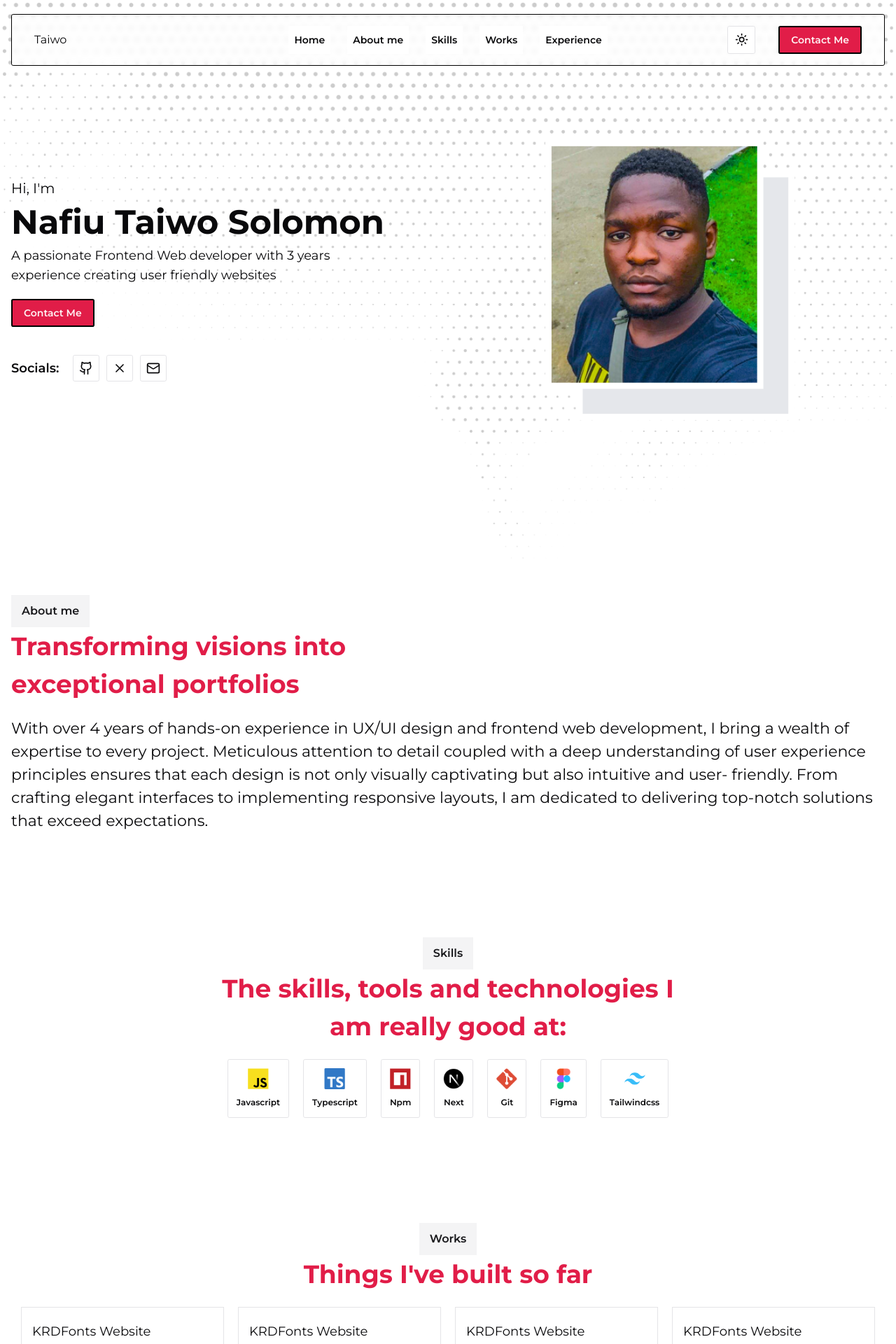
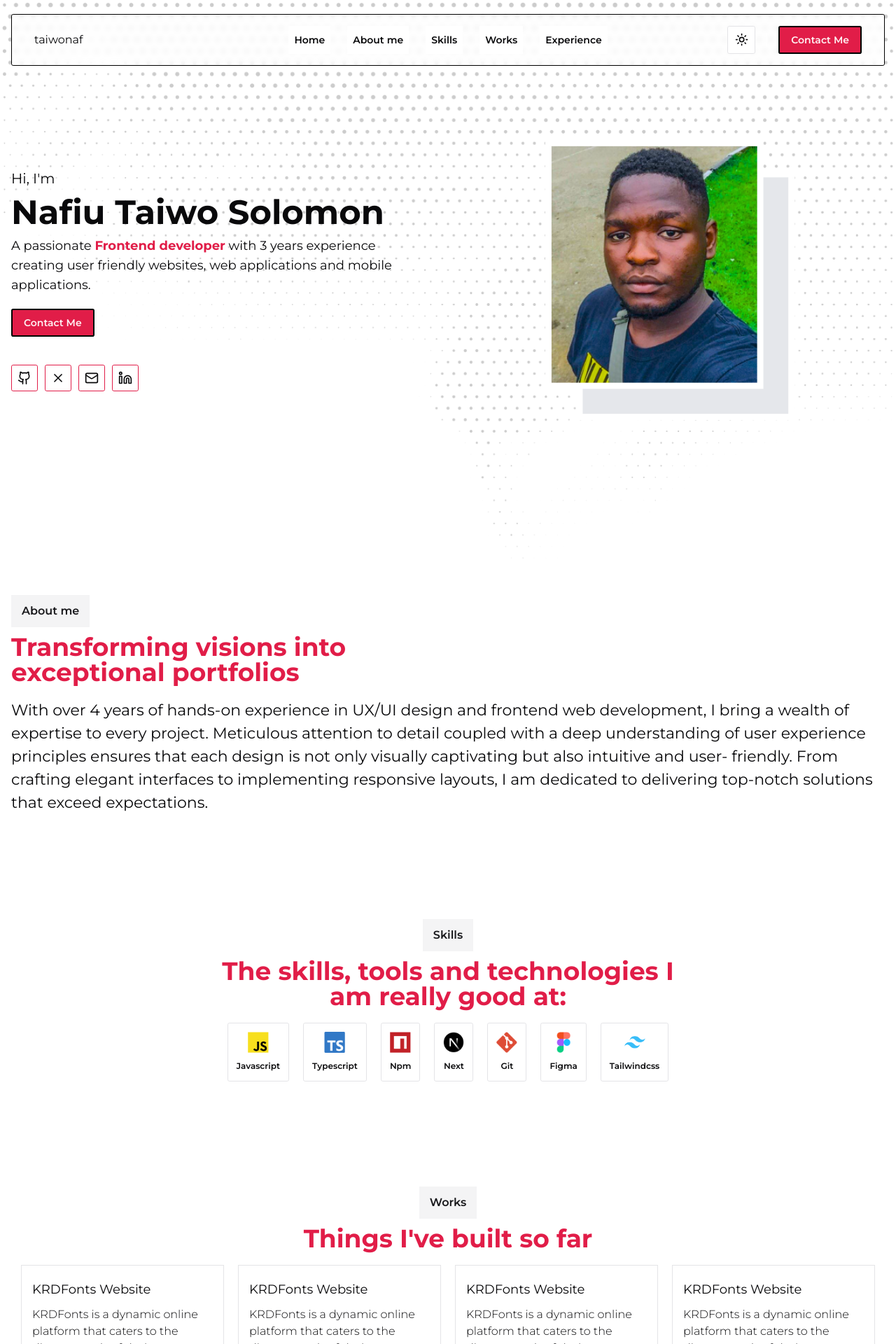
Before and after one commit to taiwonaf/My-portfolio, a Next.js app: page / in a window 1280 px wide. Shown: the top 1920 px of the page at 70% size. Built offline with nearby package versions, Linux system fonts and the light colour scheme.

Commit message:
feat: update

```diff
--- a/src/components/global/layouts/landing/nav/index.tsx
+++ b/src/components/global/layouts/landing/nav/index.tsx
@@ -11,10 +11,10 @@ import Link from "next/link";
 
 const navigation = [
   { name: "Home", href: "#" },
-  { name: "About me", href: "#" },
-  { name: "Skills", href: "#" },
-  { name: "Works", href: "#" },
-  { name: "Experience", href: "#" },
+  { name: "About me", href: "#about" },
+  { name: "Skills", href: "#skills" },
+  { name: "Works", href: "#works" },
+  { name: "Experience", href: "#experience" },
 ];
 
 const LandingNav = () => {
@@ -27,10 +27,10 @@ const LandingNav = () => {
         aria-label="Global"
       >
         <div className="flex lg:flex-1">
-          <a href="#" className="-m-1.5 p-1.5">
-            <span className="sr-only">Your Company</span>
-            <h1>Taiwo</h1>
-          </a>
+          <Link href="/" className="-m-1.5 p-1.5">
+            <span className="sr-only">Nafiu Taiwo Portofilio</span>
+            <h1>taiwonaf</h1>
+          </Link>
         </div>
         <div className="hidden lg:flex lg:gap-x-6">
           {navigation.map((item) => (
@@ -64,22 +64,12 @@ const LandingNav = () => {
         onClose={setMobileMenuOpen}
       >
         <div className="fixed inset-0 z-[100000]" />
-        <Dialog.Panel className="fixed inset-y-0 right-0 z-10 w-full overflow-y-auto bg:white dark:bg-background px-6 py-6 sm:max-w-sm sm:ring-1 sm:ring-gray-900/10">
-          {/* <div className="flex items-center gap-x-6">
-            <a href="#" className="-m-1.5 p-1.5">
-              <span className="sr-only">Your Company</span>
-              <img
-                className="h-8 w-auto"
-                src="https://tailwindui.com/img/logos/mark.svg?color=indigo&shade=600"
-                alt=""
-              />
-            </a>
-            <a
-              href="#"
-              className="ml-auto rounded-md bg-indigo-600 px-3 py-2 text-sm font-semibold text-white shadow-sm hover:bg-indigo-500 focus-visible:outline focus-visible:outline-2 focus-visible:outline-offset-2 focus-visible:outline-indigo-600"
-            >
-              Sign up
-            </a>
+        <Dialog.Panel className="fixed inset-y-0 right-0 z-[1000000] w-full overflow-y-auto bg-white dark:bg-background px-6 py-6 sm:max-w-sm sm:ring-1 sm:ring-gray-900/10">
+          <div className="flex items-center justify-between gap-x-6">
+            <Link href="/" className="-m-1.5 p-1.5">
+              <span className="sr-only">Nafiu Taiwo Portofilio</span>
+              <h1>taiwonaf</h1>
+            </Link>
             <button
               type="button"
               className="-m-2.5 rounded-md p-2.5 text-gray-700"
@@ -88,27 +78,24 @@ const LandingNav = () => {
               <span className="sr-only">Close menu</span>
               <XMarkIcon className="h-6 w-6" aria-hidden="true" />
             </button>
-          </div> */}
+          </div>
           <div className="mt-[100px] flow-root">
             <div className="-my-6 divide-y divide-gray-500/10">
-              <div className="space-y-2 py-6">
+              <div className="space-y-2 py-6 flex flex-col">
                 {navigation.map((item) => (
                   <Link
                     key={item.name}
                     href={item.href}
-                    className="-mx-3 block rounded-lg px-3 py-2 text-base font-semibold leading-7"
+                    className="text-sm font-semibold leading-6 hover:rounded-md hover:border-input bg-background hover:bg-accent p-2 dark:border-white hover:border"
                   >
                     {item.name}
                   </Link>
                 ))}
               </div>
               <div className="py-6">
-                <a
-                  href="#"
-                  className="-mx-3 block rounded-lg px-3 py-2.5 text-base font-semibold leading-7"
-                >
-                  Log in
-                </a>
+                <Button className="capitalize border-black border-[2px] font-semibold">
+                  Contact me
+                </Button>
               </div>
             </div>
           </div>
--- a/src/components/global/section-container/index.tsx
+++ b/src/components/global/section-container/index.tsx
@@ -5,12 +5,14 @@ interface IProp {
   className?: string;
   children: React.ReactNode;
   bgImage?: StaticImageData;
+  id?: string;
 }
 
-const index: React.FC<IProp> = ({ className, children, bgImage }) => {
+const index: React.FC<IProp> = ({ className, children, bgImage, id }) => {
   return (
     <div
       className={`flex justify-center items-center px-[16px] ${className} relative`}
+      id={id}
     >
       {bgImage && (
         <div className="absolute z-[1] inset-0">
--- a/src/components/global/section-description/index.tsx
+++ b/src/components/global/section-description/index.tsx
@@ -6,7 +6,13 @@ interface IProp {
 }
 
 const index: React.FC<IProp> = ({ className, children }) => {
-  return <h2 className={`${className} text-[36px] font-bold`}>{children}</h2>;
+  return (
+    <h2
+      className={`${className} text-[28px] leading-[32px] md:text-[36px] md:leading-[36px] font-bold`}
+    >
+      {children}
+    </h2>
+  );
 };
 
 export default index;
--- a/src/components/global/section-title/index.tsx
+++ b/src/components/global/section-title/index.tsx
@@ -9,7 +9,7 @@ const index: React.FC<IProp> = ({ title }) => {
   return (
     <Badge
       variant="secondary"
-      className="py-[10px] px-[14px] text-[16px] backdrop-blur-md cursor-pointer rounded-[0]"
+      className="py-[10px] mb-[10px] px-[14px] text-[16px] backdrop-blur-md cursor-pointer rounded-[0]"
     >
       {title}
     </Badge>
--- a/src/components/landing/about/index.tsx
+++ b/src/components/landing/about/index.tsx
@@ -6,9 +6,12 @@ import {
 
 const AboutMe = () => {
   return (
-    <SectionContainer className="pt-[50px] pb-[100px]">
+    <SectionContainer
+      className="pt-[50px] pb-[100px] text-center md:text-left"
+      id="about"
+    >
       <SectionTitle title="About me" />
-      <SectionDescription className="max-w-[600px] w-full mb-[20px] text-primary">
+      <SectionDescription className="md:max-w-[600px] text-center md:text-left w-full mb-[20px] text-primary">
         Transforming visions into exceptional portfolios
       </SectionDescription>
       <p className="text-[22px] font-normal">
--- a/src/components/landing/experience/index.tsx
+++ b/src/components/landing/experience/index.tsx
@@ -44,7 +44,10 @@ const index = () => {
     },
   ];
   return (
-    <SectionContainer className="pt-[50px] pb-[100px] text-center">
+    <SectionContainer
+      className="pt-[50px] pb-[100px] text-center"
+      id="experience"
+    >
       <SectionTitle title="Experience" />
       <div className="flex justify-center items-center mb-[10px]">
         <SectionDescription className="max-w-[700px] w-full mb-[20px] text-primary">
--- a/src/components/landing/hero/index.tsx
+++ b/src/components/landing/hero/index.tsx
@@ -14,17 +14,18 @@ const Hero = () => {
             <h2 className="text-xl">Hi, I&apos;m</h2>
             <h1 className="text-5xl font-bold">Nafiu Taiwo Solomon</h1>
             <p className="text-lg">
-              A passionate <span>Frontend Web developer</span> with 3 years
-              experience creating user friendly websites
+              A passionate{" "}
+              <span className="font-bold text-primary">Frontend developer</span>{" "}
+              with 3 years experience creating user friendly websites, web
+              applications and mobile applications.
             </p>
           </div>
           <Button className="capitalize border-black dark:border-white border-[2px] font-semibold mb-[40px]">
             Contact me
           </Button>
-          <div className="flex justify-center items-center md:justify-start md:items-center gap-[20px]">
-            <h4 className="text-lg font-semibold">Socials: </h4>
-            <Socials />
-          </div>
+          <Socials />
+          {/* <div className="flex justify-center items-center md:justify-start md:items-center gap-[20px]">
+          </div> */}
         </div>
         <div className="md:flex-[0.5] order-1 md:order-2 flex justify-center items-center md:justify-end md:items-start">
           <div className="w-full h-full max-h-[400px] md:max-h-none md:h-[400px]">
--- a/src/components/landing/skills/index.tsx
+++ b/src/components/landing/skills/index.tsx
@@ -47,7 +47,7 @@ const skills = [
 
 const Skills = () => {
   return (
-    <SectionContainer className="pt-[50px] pb-[100px] text-center">
+    <SectionContainer className="pt-[50px] pb-[100px] text-center" id="skills">
       <SectionTitle title="Skills" />
       <div className="flex justify-center items-center">
         <SectionDescription className="max-w-[700px] w-full mb-[20px] text-primary">
--- a/src/components/landing/works/index.tsx
+++ b/src/components/landing/works/index.tsx
@@ -38,7 +38,7 @@ const index = () => {
     },
   ];
   return (
-    <SectionContainer className="pt-[50px] pb-[100px] text-center">
+    <SectionContainer className="pt-[50px] pb-[100px] text-center" id="works">
       <SectionTitle title="Works" />
       <div className="flex justify-center items-center">
         <SectionDescription className="max-w-[700px] w-full mb-[20px] text-primary">
--- a/src/components/socials/index.tsx
+++ b/src/components/socials/index.tsx
@@ -1,4 +1,4 @@
-import { Github, MailIcon, XIcon } from "lucide-react";
+import { Github, Linkedin, MailIcon, XIcon } from "lucide-react";
 import React from "react";
 import { Button } from "../ui/button";
 import Link from "next/link";
@@ -19,6 +19,11 @@ const socials = [
     icon: MailIcon,
     link: "gmail.com/taiwonaf",
   },
+  {
+    name: "Linkedin",
+    icon: Linkedin,
+    link: "linkedin.com/taiwonaf",
+  },
 ];
 
 const index = () => {
@@ -29,7 +34,7 @@ const index = () => {
           <Link
             key={index}
             href={item.link}
-            className=" rounded-md border-input bg-background hover:bg-accent p-2 dark:border-white border"
+            className=" rounded-md border-primary bg-background hover:bg-accent p-2 dark:border-white border"
           >
             <item.icon className="h-5 w-5" />
           </Link>
```
